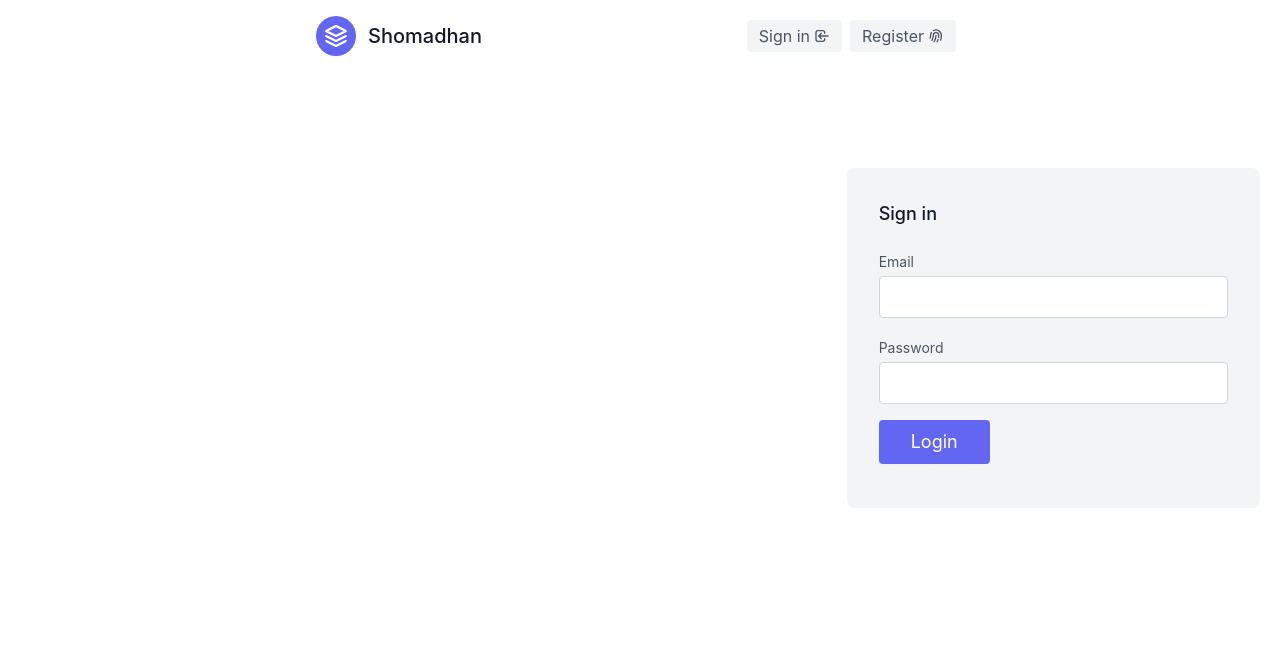
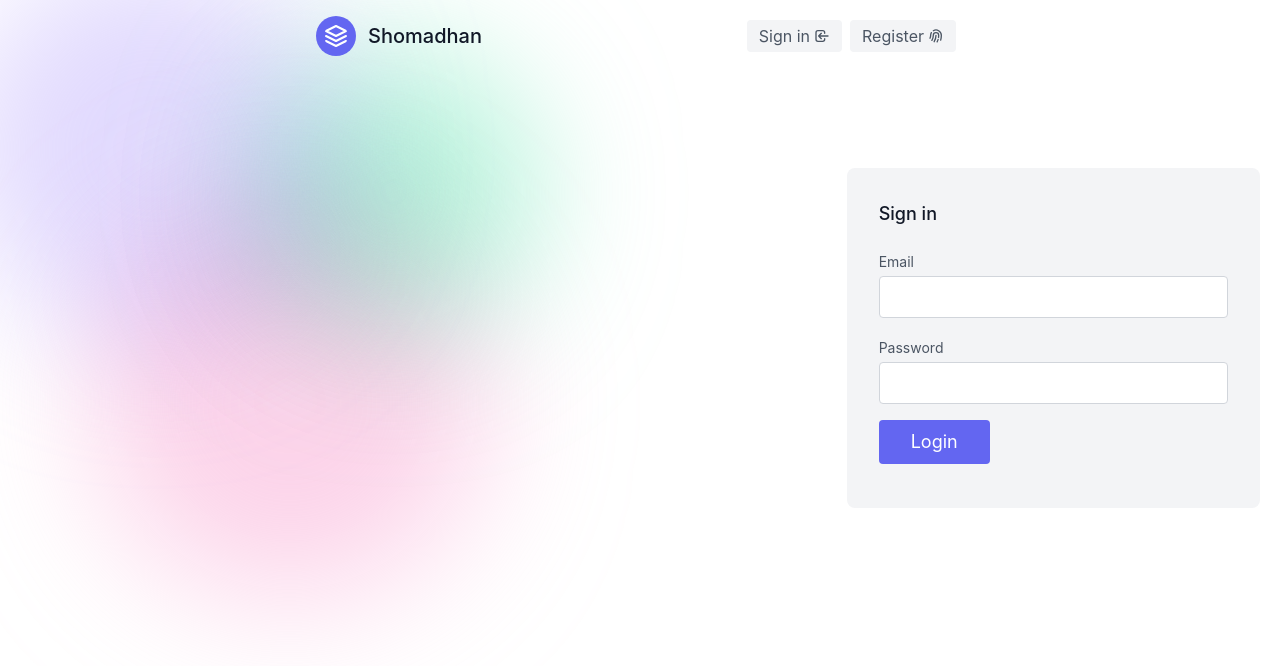
Before and after one commit to MuktadirHassan/shomadhan-frontend, a React (Create React App) app: page /login in a window 1280 px wide. Shown: the top 666 px of the page. Built offline with nearby package versions, Linux system fonts and the light colour scheme.

Commit message:
added animation

```diff
--- a/src/components/Bgwrapper.js
+++ b/src/components/Bgwrapper.js
@@ -1,16 +1,16 @@
 import React from "react";
 
 export default function Bgwrapper({ children }) {
-  // const styles = {
-  //   zIndex: "-1",
-  // };
+  const styles = {
+    zIndex: "-1",
+  };
   return (
     <div className="">
-      {/* <div style={styles} className="relative w-full max-w-lg">
+      <div style={styles} className="relative w-full max-w-lg">
         <div className="absolute bg-purple-300 rounded-full opacity-50 blur-3xl -top-10 -left-10 md:w-96 md:h-96 w-60 h-60 mix-blend-multiply filter animate-blob"></div>
         <div className="absolute bg-pink-300 rounded-full opacity-50 blur-3xl top-60 left-20 md:w-96 md:h-96 w-60 h-60 mix-blend-multiply filter animate-blob animation-delay-2000"></div>
         <div className="absolute w-40 h-40 bg-green-300 rounded-full opacity-50 blur-3xl top-16 -right-4 md:w-72 md:h-72 mix-blend-multiply filter animate-blob animation-delay-5000"></div>
-      </div> */}
+      </div>
       {children}
     </div>
   );
```
Also changed, not shown: src/components/PostArticle.js (+6 -1 lines).
